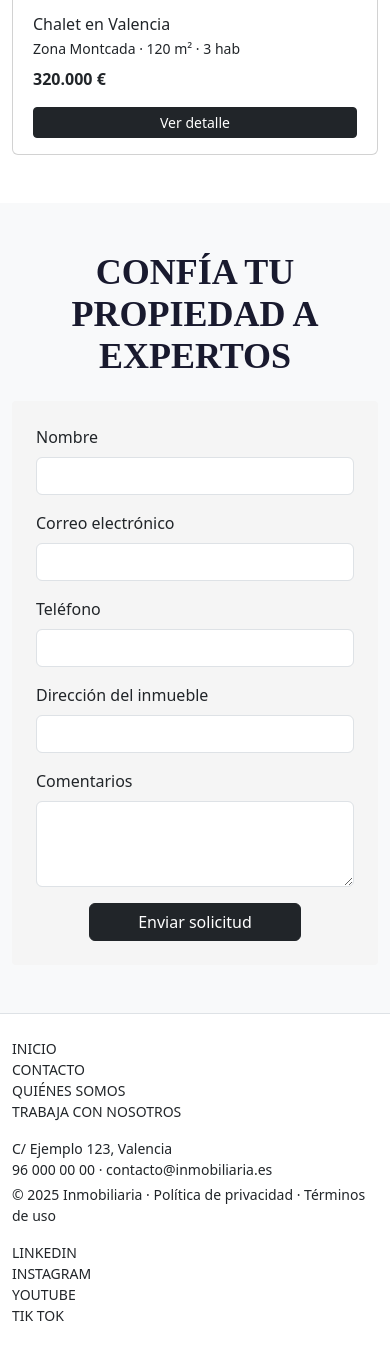
After one commit to OswaldoDomingo/inmobiliaria, a PHP site: page /app/views/landing.php in a window 390 px wide. The commit adds this page. Shown: the part 1811-3161 px from the top of the page. Run offline with PHP 8.4, Linux system fonts and the light colour scheme; a stand-in replaces the project's code that opens the database connection.

Commit message:
feat(landing): anadir estructura inicial de la landing con Bootstrap grid e integracion Figma
- Anadida vista landing.php en app/views
- Preparada estructura HTML de navbar, hero, propiedades destacadas, valoracion y footer
- Creado archivo landing.css con estilos base y soporte para imagen de hero
- Configurado index.php para cargar landing como vista principal
- Preparada carpeta public/assets/img para recibir exportaciones desde Figma (logo + hero)

```diff
--- /dev/null
+++ b/app/views/landing.php
@@ -0,0 +1,160 @@
+<!DOCTYPE html>
+<html lang="en">
+<head>
+    <meta charset="UTF-8">
+    <meta name="viewport" content="width=device-width, initial-scale=1.0">
+    <title>Document</title>
+<link
+    href="https://cdn.jsdelivr.net/npm/bootstrap@5.3.3/dist/css/bootstrap.min.css"
+    rel="stylesheet"
+>
+<link rel="stylesheet" href="/assets/css/landing.css">
+
+</head>
+<body>
+
+    <!-- 1. Navbar + Hero -->
+<header class="mb-4">
+    <!-- Navbar -->
+    <nav class="navbar navbar-expand-lg navbar-light bg-white border-bottom">
+        <div class="container">
+            <a class="navbar-brand fw-bold" href="#">
+                <a class="navbar-brand d-flex align-items-center" href="#">
+    <img src="/assets/img/logo.png" alt="Logo" height="38" class="me-2">
+</a>
+                Inmobiliaria
+            </a>
+            <button class="navbar-toggler" type="button" data-bs-toggle="collapse"
+                    data-bs-target="#mainNavbar">
+                <span class="navbar-toggler-icon"></span>
+            </button>
+
+            <div class="collapse navbar-collapse" id="mainNavbar">
+                <ul class="navbar-nav ms-auto">
+                    <li class="nav-item"><a class="nav-link active" href="#">Nosotros</a></li>
+                    <li class="nav-item"><a class="nav-link" href="#">Propiedades</a></li>
+                    <li class="nav-item"><a class="nav-link" href="#">Vende</a></li>
+                    <li class="nav-item"><a class="nav-link" href="#">Equipo</a></li>
+                    <li class="nav-item"><a class="nav-link" href="#">Contacto</a></li>
+                </ul>
+            </div>
+        </div>
+    </nav>
+
+    <!-- Hero con imagen de fondo + texto centrado -->
+    <div class="hero-landing d-flex align-items-center">
+        <div class="container text-center text-white">
+            <h1 class="display-4 fw-bold mb-0">Inmobiliaria</h1>
+        </div>
+    </div>
+</header>
+
+
+    <!-- 2. Propiedades destacadas -->
+<section id="propiedades" class="py-5">
+    <div class="container">
+        <h2 class="text-center mb-4 section-title">
+            PROPIEDADES DESTACADAS
+        </h2>
+
+        <div class="row g-4">
+            <?php for ($i = 0; $i < 4; $i++): ?>
+                <div class="col-12 col-md-6 col-lg-3">
+                    <article class="card propiedad-card h-100">
+                        <img src="/assets/img/placeholedr.jpg"
+                             class="card-img-top" alt="Propiedad ejemplo">
+                        <div class="card-body">
+                            <h3 class="h6 card-title mb-1">Chalet en Valencia</h3>
+                            <p class="card-text small mb-2">Zona Montcada · 120 m² · 3 hab</p>
+                            <p class="fw-bold mb-3">320.000 €</p>
+                            <a href="#" class="btn btn-dark w-100 btn-sm">
+                                Ver detalle
+                            </a>
+                        </div>
+                    </article>
+                </div>
+            <?php endfor; ?>
+        </div>
+    </div>
+</section>
+
+        <!-- 3. Bloque valoración -->
+<section id="valoracion" class="py-5 bg-light">
+    <div class="container">
+        <h2 class="text-center mb-4 section-title">
+            CONFÍA TU PROPIEDAD A EXPERTOS
+        </h2>
+
+        <div class="row justify-content-center">
+            <div class="col-12 col-md-10 col-lg-8">
+                <div class="valoracion-box p-4">
+                    <form class="row g-3">
+                        <div class="col-12 col-md-6">
+                            <label class="form-label">Nombre</label>
+                            <input type="text" class="form-control">
+                        </div>
+                        <div class="col-12 col-md-6">
+                            <label class="form-label">Correo electrónico</label>
+                            <input type="email" class="form-control">
+                        </div>
+                        <div class="col-12 col-md-6">
+                            <label class="form-label">Teléfono</label>
+                            <input type="tel" class="form-control">
+                        </div>
+                        <div class="col-12 col-md-6">
+                            <label class="form-label">Dirección del inmueble</label>
+                            <input type="text" class="form-control">
+                        </div>
+                        <div class="col-12">
+                            <label class="form-label">Comentarios</label>
+                            <textarea class="form-control" rows="3"></textarea>
+                        </div>
+                        <div class="col-12 text-center">
+                            <button type="submit" class="btn btn-dark px-5">
+                                Enviar solicitud
+                            </button>
+                        </div>
+                    </form>
+                </div>
+            </div>
+        </div>
+
+    </div>
+</section>
+
+    </main>
+
+    <!-- 4. Footer -->
+<footer class="py-4 border-top bg-white">
+    <div class="container">
+        <div class="row gy-3">
+            <div class="col-12 col-md-4">
+                <ul class="list-unstyled small mb-0">
+                    <li>INICIO</li>
+                    <li>CONTACTO</li>
+                    <li>QUIÉNES SOMOS</li>
+                    <li>TRABAJA CON NOSOTROS</li>
+                </ul>
+            </div>
+            <div class="col-12 col-md-4 text-md-center">
+                <p class="small mb-1">
+                    C/ Ejemplo 123, Valencia<br>
+                    96 000 00 00 · contacto@inmobiliaria.es
+                </p>
+                <p class="small mb-0">© <?= date('Y') ?> Inmobiliaria · Política de privacidad · Términos de uso</p>
+            </div>
+            <div class="col-12 col-md-4 text-md-end">
+                <ul class="list-unstyled small mb-0">
+                    <li>LINKEDIN</li>
+                    <li>INSTAGRAM</li>
+                    <li>YOUTUBE</li>
+                    <li>TIK TOK</li>
+                </ul>
+            </div>
+        </div>
+    </div>
+</footer>
+
+
+</body>
+</html>
```
Also changed, not shown: app/Autoloader.php (+59 -21 lines), app/core/Database.php (+33 -16 lines), public/index.php (+32 -48 lines), public/assets/css/landing.css (added), public/assets/img/cabecera-031.png (added), public/assets/img/logo.png (added).
